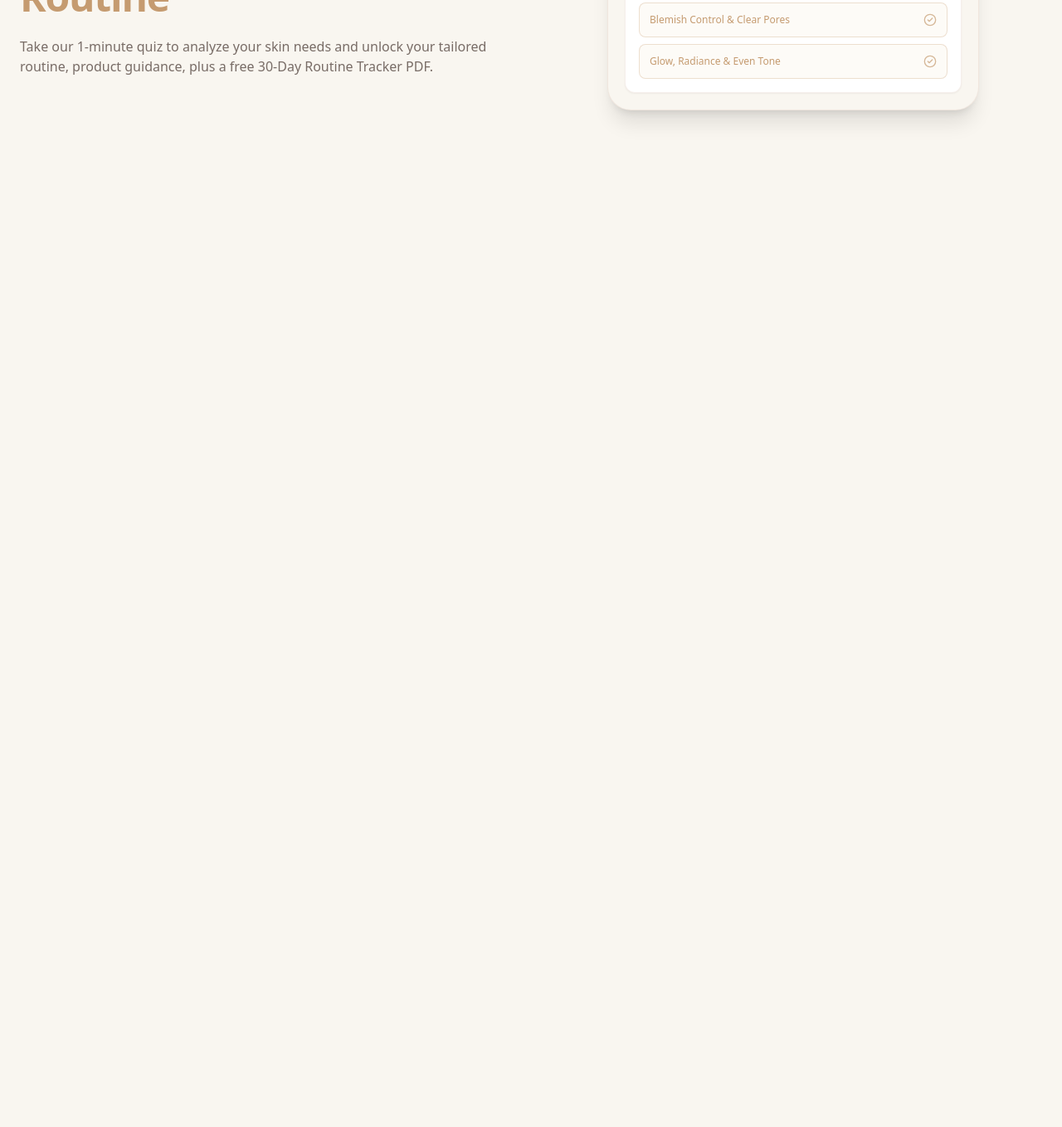
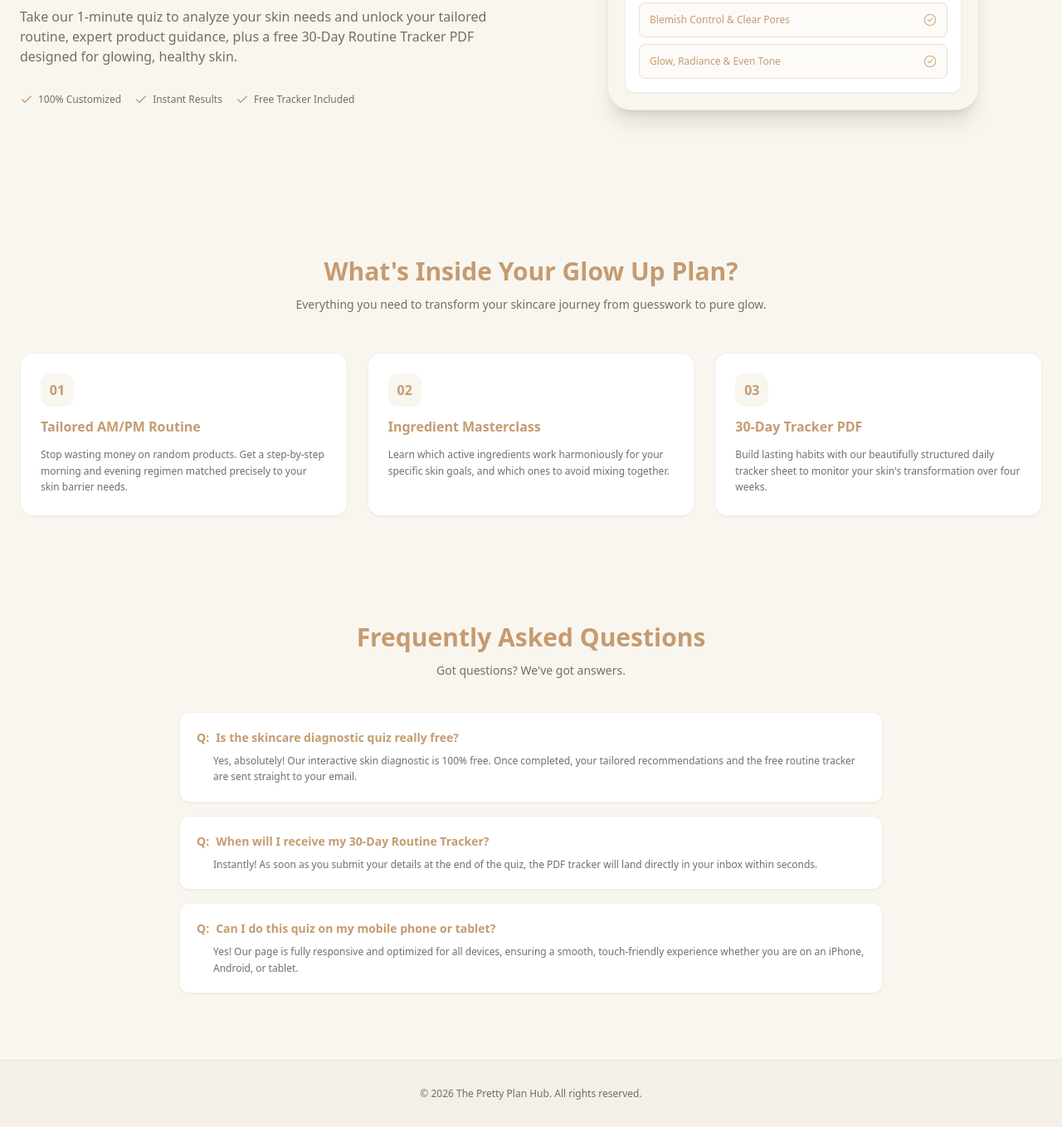
Before and after one commit to proilyne5-arch/glow-up-quiz, a plain HTML site: page index.html in a window 1280 px wide. Shown: the part 360-1718 px from the top of the page at 83% size. Before the commit the page ends 800 px from the top, so only its background shows below. Drawn offline with nearby package versions, Linux system fonts and the light colour scheme.

Commit message:
Update index.html

```diff
--- a/index.html
+++ b/index.html
@@ -1,5 +1,5 @@
 <!DOCTYPE html>
-<html lang="fr">
+<html lang="fr" class="scroll-smooth">
 <head>
   <meta charset="UTF-8">
   <meta name="viewport" content="width=device-width, initial-scale=1.0">
@@ -69,11 +69,11 @@
   <!-- CONTENU PRINCIPAL DE LA LANDING PAGE -->
   <main class="space-y-20 lg:space-y-32 pb-20">
 
-    <!-- HERO SECTION -->
+    <!-- HERO SECTION & QUIZ -->
     <section id="optin-section" class="pt-6 pb-12 px-4 sm:px-6 max-w-7xl mx-auto">
       <div class="grid grid-cols-1 lg:grid-cols-12 gap-12 lg:gap-8 items-center">
 
-        <!-- TEXTES D'ACCUEIL -->
+        <!-- TEXTES D'ACCUEIL PROFESSIONNELS -->
         <div class="lg:col-span-6 space-y-6 text-center lg:text-left">
           <span class="inline-block px-3 py-1 bg-soft-rose/50 text-bronze rounded-full text-xs font-semibold tracking-wider uppercase">
             Interactive Skin Diagnostic
@@ -82,15 +82,20 @@
             Discover Your Personalized Skincare Routine
           </h1>
           <p class="text-warm-gray text-sm sm:text-base max-w-xl mx-auto lg:mx-0">
-            Take our 1-minute quiz to analyze your skin needs and unlock your tailored routine, product guidance, plus a free 30-Day Routine Tracker PDF.
+            Take our 1-minute quiz to analyze your skin needs and unlock your tailored routine, expert product guidance, plus a free 30-Day Routine Tracker PDF designed for glowing, healthy skin.
           </p>
+          <div class="flex flex-wrap items-center justify-center lg:justify-start gap-4 text-xs text-warm-gray pt-2">
+            <span class="inline-flex items-center gap-1.5"><i data-lucide="check" class="w-4 h-4 text-bronze"></i> 100% Customized</span>
+            <span class="inline-flex items-center gap-1.5"><i data-lucide="check" class="w-4 h-4 text-bronze"></i> Instant Results</span>
+            <span class="inline-flex items-center gap-1.5"><i data-lucide="check" class="w-4 h-4 text-bronze"></i> Free Tracker Included</span>
+          </div>
         </div>
 
-        <!-- CADRE DU QUIZ ET DE LA MAQUETTE TABLETTE -->
+        <!-- CADRE DU QUIZ (TABLETTE) -->
         <div id="quiz-card-wrapper" class="lg:col-span-6 flex justify-center">
           <div class="w-full max-w-md bg-cream rounded-[1.75rem] p-5 space-y-4 text-bronze border border-soft-rose/50 shadow-xl">
 
-            <!-- EN-TÊTE DU QUIZ (Barre de progression) -->
+            <!-- EN-TÊTE DU QUIZ -->
             <div id="quiz-header" class="border-b border-soft-rose/60 pb-3">
               <span class="text-[10px] font-bold tracking-widest uppercase text-warm-gray block">THE PRETTY PLAN HUB</span>
               <h2 class="font-serif-title text-lg font-bold text-bronze leading-tight">Glow Up Skin Diagnostic</h2>
@@ -103,7 +108,7 @@
               </div>
             </div>
 
-            <!-- ÉCRAN DU QUIZ (QUESTIONS ET BOUTONS TACTILES) -->
+            <!-- ÉCRAN DU QUIZ (QUESTIONS & BOUTONS TACTILES) -->
             <div id="quiz-screen" class="space-y-4">
               <div class="bg-white p-4 rounded-xl border border-soft-rose/40 shadow-sm space-y-3">
                 <p id="question-text" class="text-sm font-bold text-bronze">Question 1: What is your primary skin goal?</p>
@@ -111,7 +116,7 @@
               </div>
             </div>
 
-            <!-- ÉCRAN DE RÉSULTATS & MAILERLITE CONNECTÉ -->
+            <!-- ÉCRAN DE RÉSULTATS & FORMULAIRE MAILERLITE -->
             <div id="results-screen" class="space-y-4 text-center">
               <div class="bg-white p-5 rounded-xl border border-soft-rose/40 shadow-sm space-y-3">
                 <div class="inline-flex items-center justify-center w-10 h-10 rounded-full bg-soft-rose/40 text-bronze mb-1">
@@ -122,7 +127,7 @@
                   Enter your details below to unlock your custom breakdown and receive your <strong>Free 30-Day Routine Tracker PDF</strong> immediately in your inbox.
                 </p>
 
-                <!-- FORMULAIRE MAILERLITE VÔTRE INTEGRÉ -->
+                <!-- FORMULAIRE MAILERLITE -->
                 <div class="ml-embedded" data-form="lVGT3c"></div>
               </div>
             </div>
@@ -133,9 +138,83 @@
       </div>
     </section>
 
+    <!-- SECTION APERÇU / PREVIEWS (LES BÉNÉFICES DU PLAN) -->
+    <section class="max-w-7xl mx-auto px-4 sm:px-6">
+      <div class="text-center max-w-2xl mx-auto space-y-3 mb-12">
+        <h2 class="text-2xl sm:text-3xl font-bold text-bronze">What's Inside Your Glow Up Plan?</h2>
+        <p class="text-warm-gray text-sm">Everything you need to transform your skincare journey from guesswork to pure glow.</p>
+      </div>
+
+      <div class="grid grid-cols-1 md:grid-cols-3 gap-6">
+        <!-- Carte 1 -->
+        <div class="bg-white p-6 rounded-2xl border border-soft-rose/40 shadow-sm space-y-3">
+          <div class="w-10 h-10 rounded-xl bg-cream flex items-center justify-center text-bronze font-bold">01</div>
+          <h3 class="font-bold text-base text-bronze">Tailored AM/PM Routine</h3>
+          <p class="text-xs text-warm-gray leading-relaxed">Stop wasting money on random products. Get a step-by-step morning and evening regimen matched precisely to your skin barrier needs.</p>
+        </div>
+        <!-- Carte 2 -->
+        <div class="bg-white p-6 rounded-2xl border border-soft-rose/40 shadow-sm space-y-3">
+          <div class="w-10 h-10 rounded-xl bg-cream flex items-center justify-center text-bronze font-bold">02</div>
+          <h3 class="font-bold text-base text-bronze">Ingredient Masterclass</h3>
+          <p class="text-xs text-warm-gray leading-relaxed">Learn which active ingredients work harmoniously for your specific skin goals, and which ones to avoid mixing together.</p>
+        </div>
+        <!-- Carte 3 -->
+        <div class="bg-white p-6 rounded-2xl border border-soft-rose/40 shadow-sm space-y-3">
+          <div class="w-10 h-10 rounded-xl bg-cream flex items-center justify-center text-bronze font-bold">03</div>
+          <h3 class="font-bold text-base text-bronze">30-Day Tracker PDF</h3>
+          <p class="text-xs text-warm-gray leading-relaxed">Build lasting habits with our beautifully structured daily tracker sheet to monitor your skin's transformation over four weeks.</p>
+        </div>
+      </div>
+    </section>
+
+    <!-- SECTION FAQ (FOIRE AUX QUESTIONS) -->
+    <section class="max-w-4xl mx-auto px-4 sm:px-6">
+      <div class="text-center space-y-3 mb-10">
+        <h2 class="text-2xl sm:text-3xl font-bold text-bronze">Frequently Asked Questions</h2>
+        <p class="text-warm-gray text-sm">Got questions? We've got answers.</p>
+      </div>
+
+      <div class="space-y-4">
+        <!-- Question 1 -->
+        <div class="bg-white p-5 rounded-xl border border-soft-rose/40 shadow-sm space-y-2">
+          <h3 class="font-bold text-sm text-bronze flex items-center justify-content">
+            <span class="mr-2">Q:</span> Is the skincare diagnostic quiz really free?
+          </h3>
+          <p class="text-xs text-warm-gray leading-relaxed pl-5">
+            Yes, absolutely! Our interactive skin diagnostic is 100% free. Once completed, your tailored recommendations and the free routine tracker are sent straight to your email.
+          </p>
+        </div>
+
+        <!-- Question 2 -->
+        <div class="bg-white p-5 rounded-xl border border-soft-rose/40 shadow-sm space-y-2">
+          <h3 class="font-bold text-sm text-bronze flex items-center justify-content">
+            <span class="mr-2">Q:</span> When will I receive my 30-Day Routine Tracker?
+          </h3>
+          <p class="text-xs text-warm-gray leading-relaxed pl-5">
+            Instantly! As soon as you submit your details at the end of the quiz, the PDF tracker will land directly in your inbox within seconds.
+          </p>
+        </div>
+
+        <!-- Question 3 -->
+        <div class="bg-white p-5 rounded-xl border border-soft-rose/40 shadow-sm space-y-2">
+          <h3 class="font-bold text-sm text-bronze flex items-center justify-content">
+            <span class="mr-2">Q:</span> Can I do this quiz on my mobile phone or tablet?
+          </h3>
+          <p class="text-xs text-warm-gray leading-relaxed pl-5">
+            Yes! Our page is fully responsive and optimized for all devices, ensuring a smooth, touch-friendly experience whether you are on an iPhone, Android, or tablet.
+          </p>
+        </div>
+      </div>
+    </section>
+
   </main>
 
-  <!-- SCRIPT UNIVERSEL MAILERLITE AVEC VOTRE ACCOUNT ID -->
+  <!-- FOOTER -->
+  <footer class="bg-sand/60 border-t border-soft-rose/40 py-8 text-center text-xs text-warm-gray">
+    <p>&copy; 2026 The Pretty Plan Hub. All rights reserved.</p>
+  </footer>
+
+  <!-- SCRIPT UNIVERSEL MAILERLITE -->
   <script>
     (function(w,d,e,u,f,m,n){w['MailerLiteObject']=f;w[f]=w[f]||function(){
     (w[f].q=w[f].q||[]).push(arguments)},w[f].l=1*new Date();m=d.createElement(e),
@@ -145,7 +224,7 @@
     ml('account', '2260297');
   </script>
 
-  <!-- SCRIPT DU QUIZ SÉCURISÉ TABLETTE/MOBILE -->
+  <!-- SCRIPT DU QUIZ INTERACTIF & TACTILE -->
   <script>
     lucide.createIcons();
 
@@ -225,7 +304,7 @@
         const resultsScreen = document.getElementById('results-screen');
         resultsScreen.classList.add('active');
 
-        // Déclencher le chargement du formulaire MailerLite à la fin du quiz
+        // Déclencher le formulaire MailerLite
         if (typeof ml === 'function') {
           ml('show', 'lVGT3c', true);
         }
```
